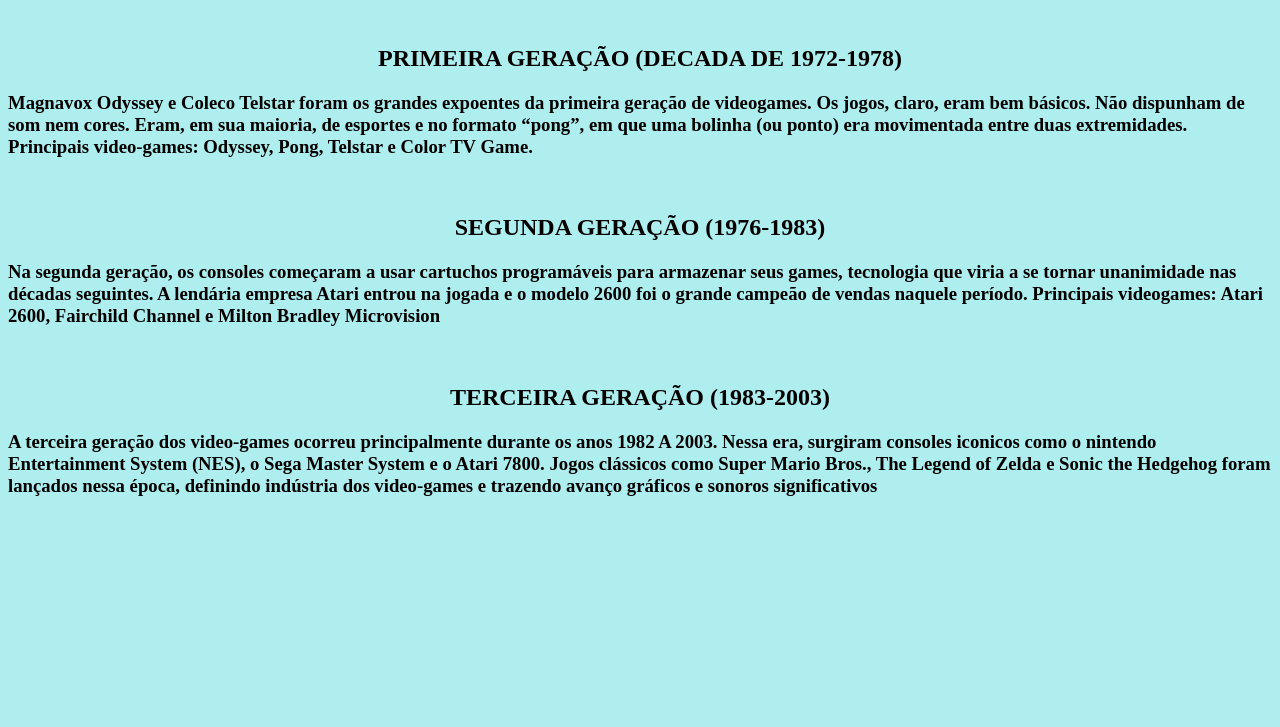
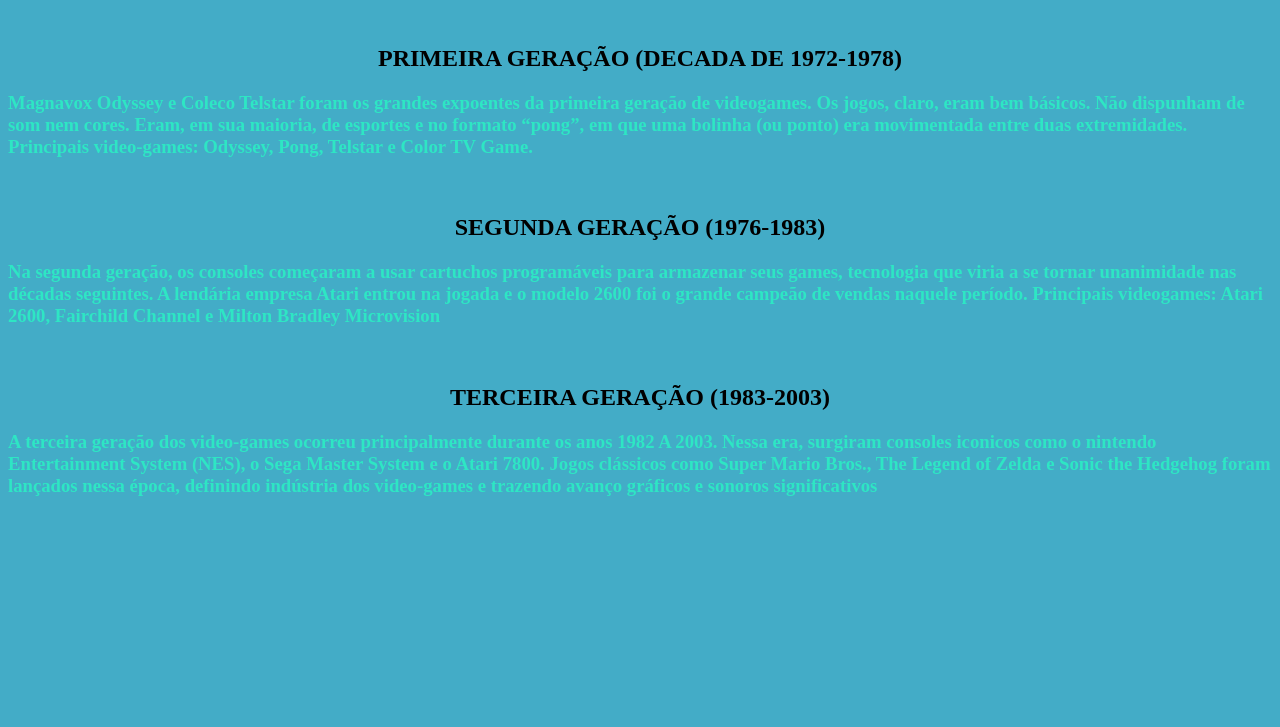
Before and after one commit to EnzoMinoru/coco, a plain HTML site: page index.html in a window 1280 px wide. Shown: the part 73-800 px from the top of the page. Drawn offline with Linux system fonts and the light colour scheme.

Commit message:
comit 11

```diff
--- a/index.html
+++ b/index.html
@@ -7,7 +7,7 @@
 </head>
 <style>
     body{
-        background-color: paleturquoise;
+        background-color: #43acc7;
         font-family: ;
     }
  h1{
@@ -15,6 +15,9 @@
  }
  h2{
     text-align: center;
+ }
+ h3{
+    color: #2ee6c4;
  }
 </style>
 <body>
```
